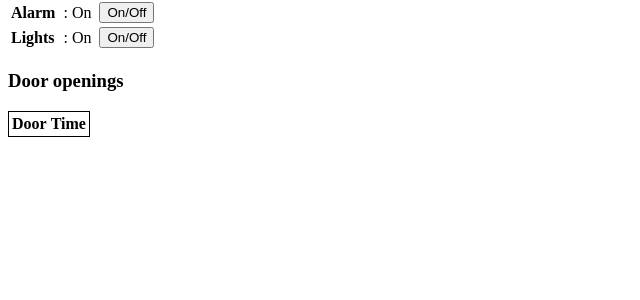
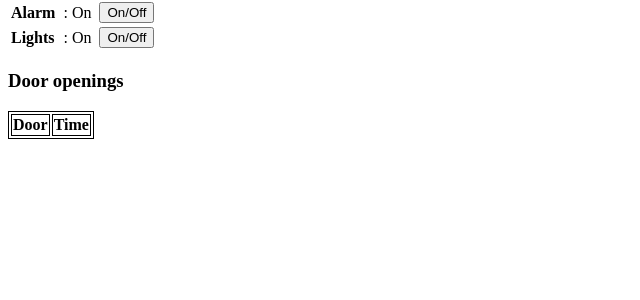
Before and after one commit to eddyvdaker/IoT-Course-Alarm-PoC, a Flask app: page / in a window 1280 px wide. Shown: the part 158-458 px from the top of the page, without its empty margins (0-640 px from the left). Run offline with Flask 2, Linux system fonts and the light colour scheme; data that the repository does not hold is empty.

Commit message:
Added border to doors table

```diff
--- a/templates/homepage.html
+++ b/templates/homepage.html
@@ -36,14 +36,14 @@
 
     <h3>Door openings</h3>
     <table style="border: 1px solid black;">
-        <tr style="border: 1px solid black;">
-            <th>Door</th>
-            <th>Time</th>
+        <tr>
+            <th style="border: 1px solid black;">Door</th>
+            <th style="border: 1px solid black;">Time</th>
         </tr>
         {% for item in page_vars['door_log'] %}
-        <tr style="border: 1px solid black;">
-            <td>{{ item[0] }}</td>
-            <td>{{ item[1] }}</td>
+        <tr>
+            <td style="border: 1px solid black;">{{ item[0] }}</td>
+            <td style="border: 1px solid black;">{{ item[1] }}</td>
         </tr>
         {% endfor %}
     </table>
```
